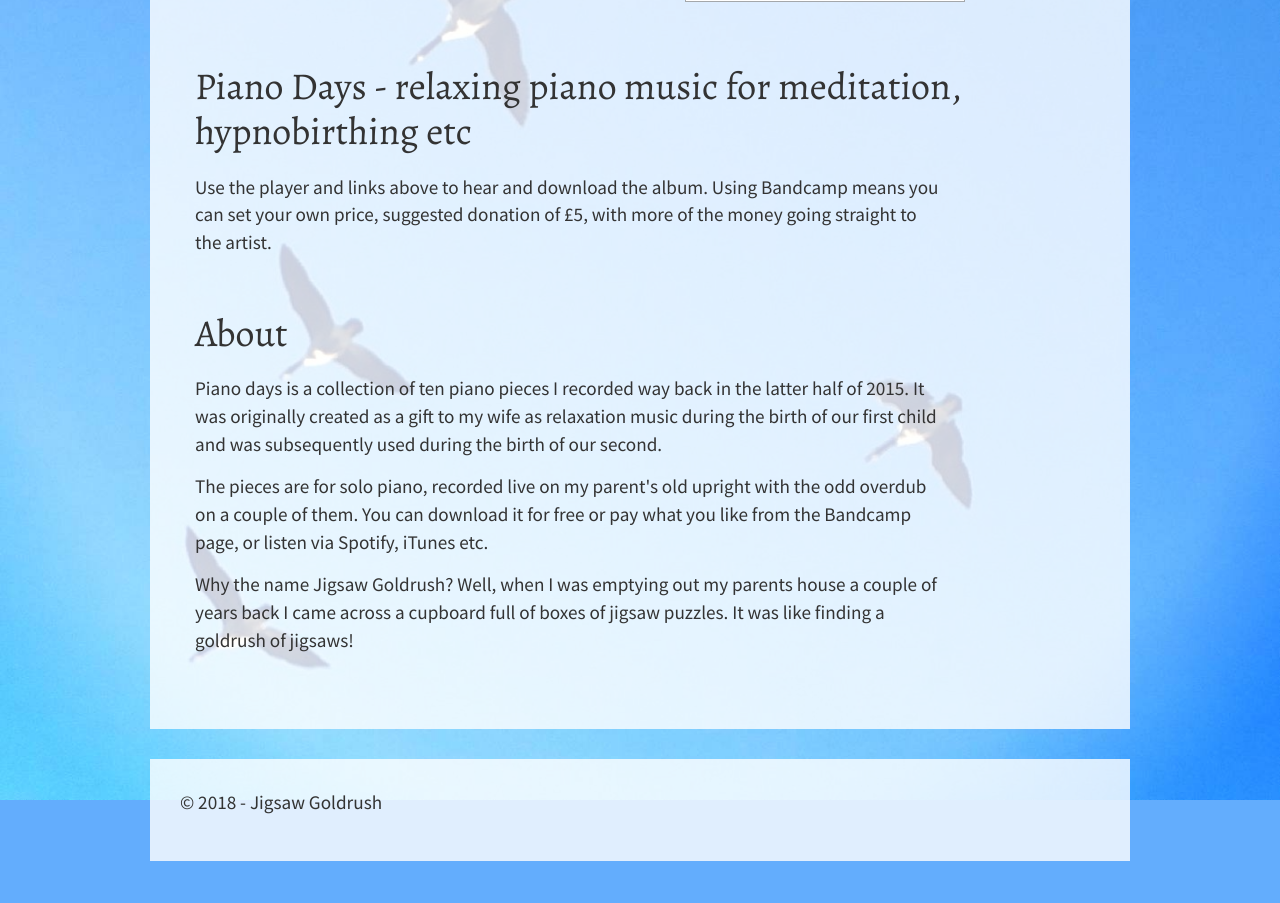
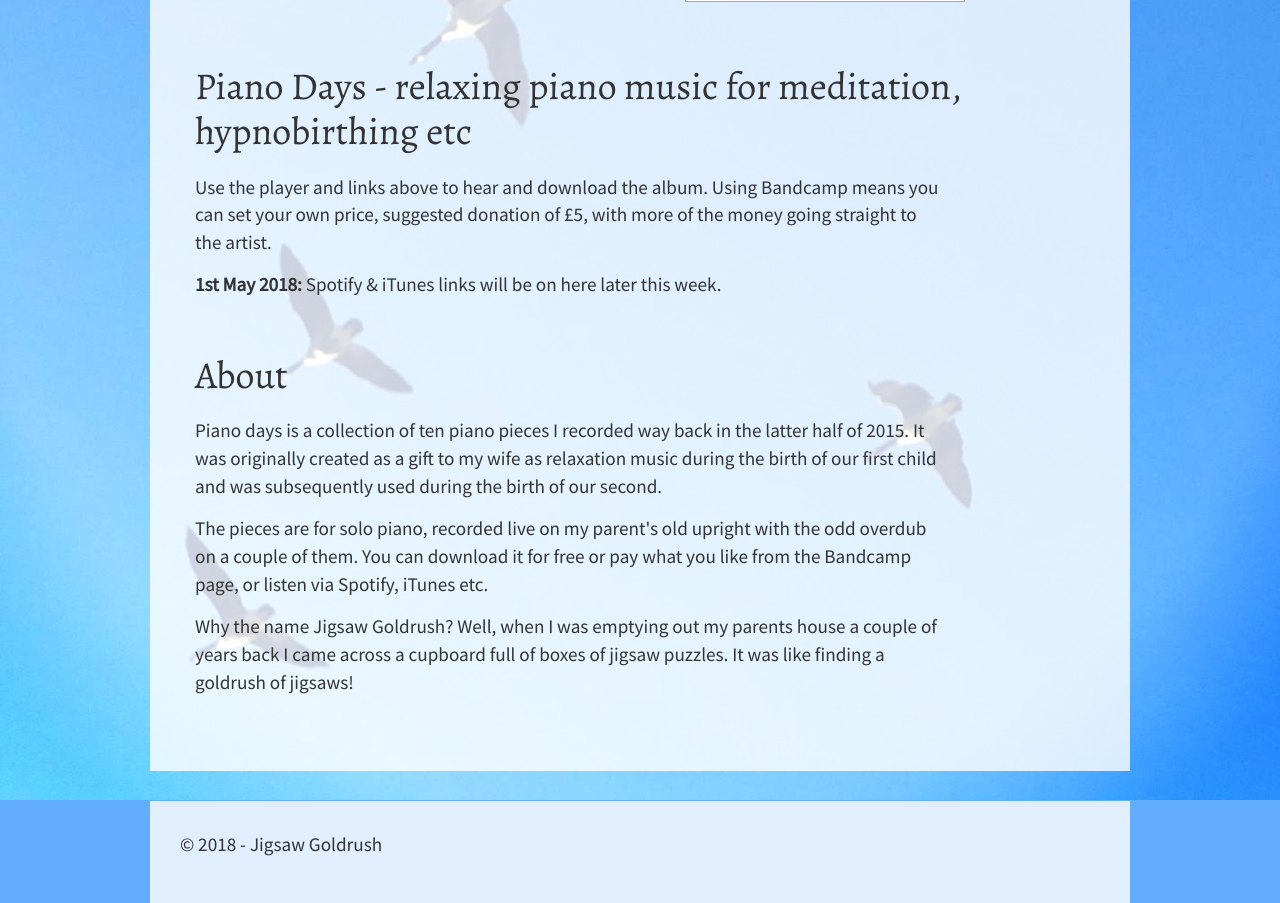
Before and after one commit to nbunner-personal/jigsawgoldrush, a Jekyll site: the page built from index.md, in a window 1280 px wide, cut to the strip 480-1383 px from the top of the page. Built offline with Jekyll 4.4.1, drawn with Linux system fonts in a browser that asks for light colours; nearby versions of some CDN libraries; before the commit the page ends 1341 px from its top, so only the background shows below that.

Commit message:
Updating links

```diff
--- a/index.md
+++ b/index.md
@@ -8,6 +8,8 @@ layout: default
 
 <p>Use the player and links above to hear and download the album. Using Bandcamp means you can set your own price, suggested donation of &pound;5, with more of the money going straight to the artist.</p>
 
+<p><strong>1st May 2018:</strong> Spotify &amp; iTunes links will be on here later this week.</p>
+
 <h2>About</h2>
 
 <p>Piano days is a collection of ten piano pieces I recorded way back in the latter half of 2015. It was originally created as a gift to my wife as relaxation music during the birth of our first child and was subsequently used during the birth of our second.</p>
```
